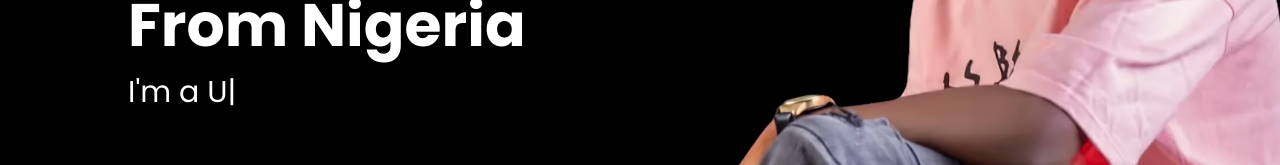
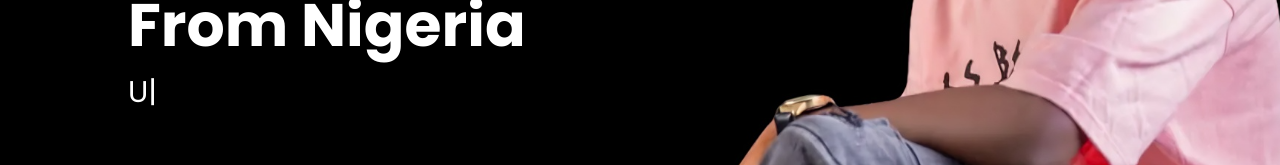
Before and after one commit to Vincent-ade/LCU-COS109, a plain HTML site: page index.html in a window 1280 px wide. Shown: the part 439-604 px from the top of the page. Drawn offline with nearby package versions, Linux system fonts and the light colour scheme.

Commit message:
Update index.html

```diff
--- a/index.html
+++ b/index.html
@@ -31,7 +31,7 @@
             </nav>
             <div class="header-text">
                 <h1>Hi, I'm Dada <span>Vincent</span> <br> From Nigeria</h1>
-                <p> I'm a <span class="auto-type"> <br> </span></p>
+                <p> <span class="auto-type"> <br> </span></p>
             </div>
         </div>
     </div>
```
